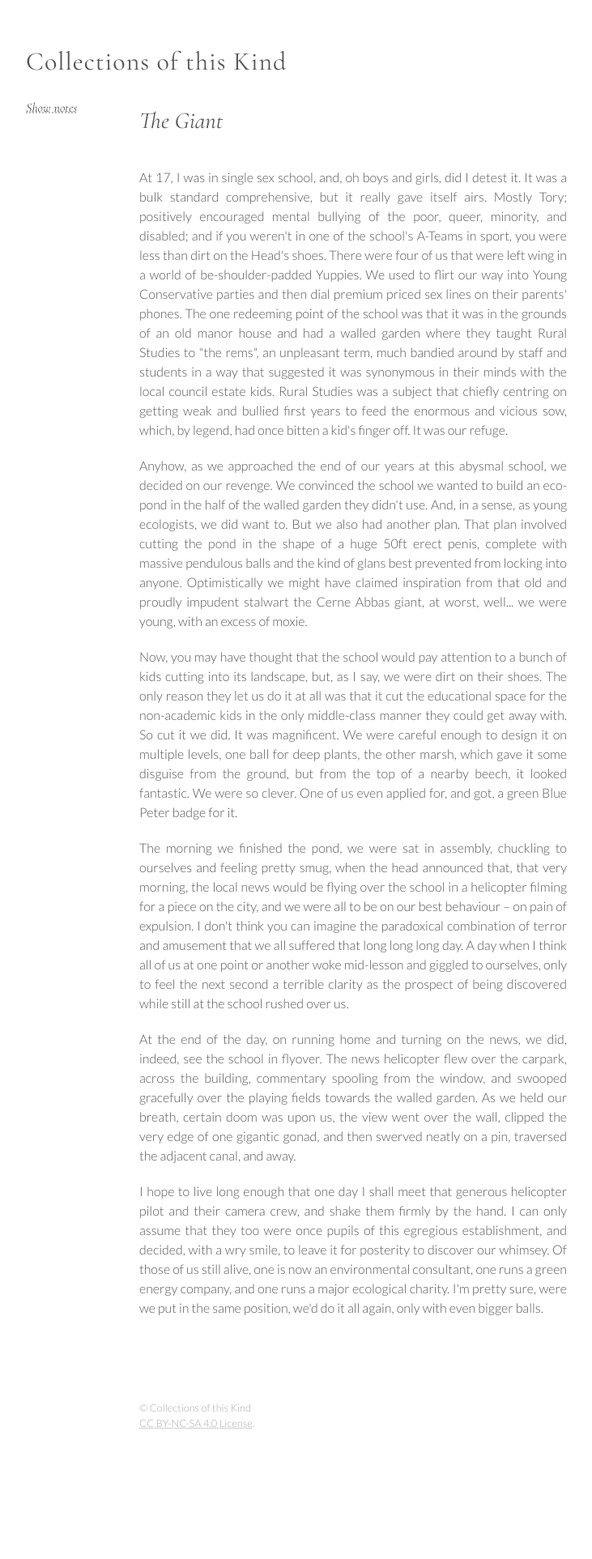
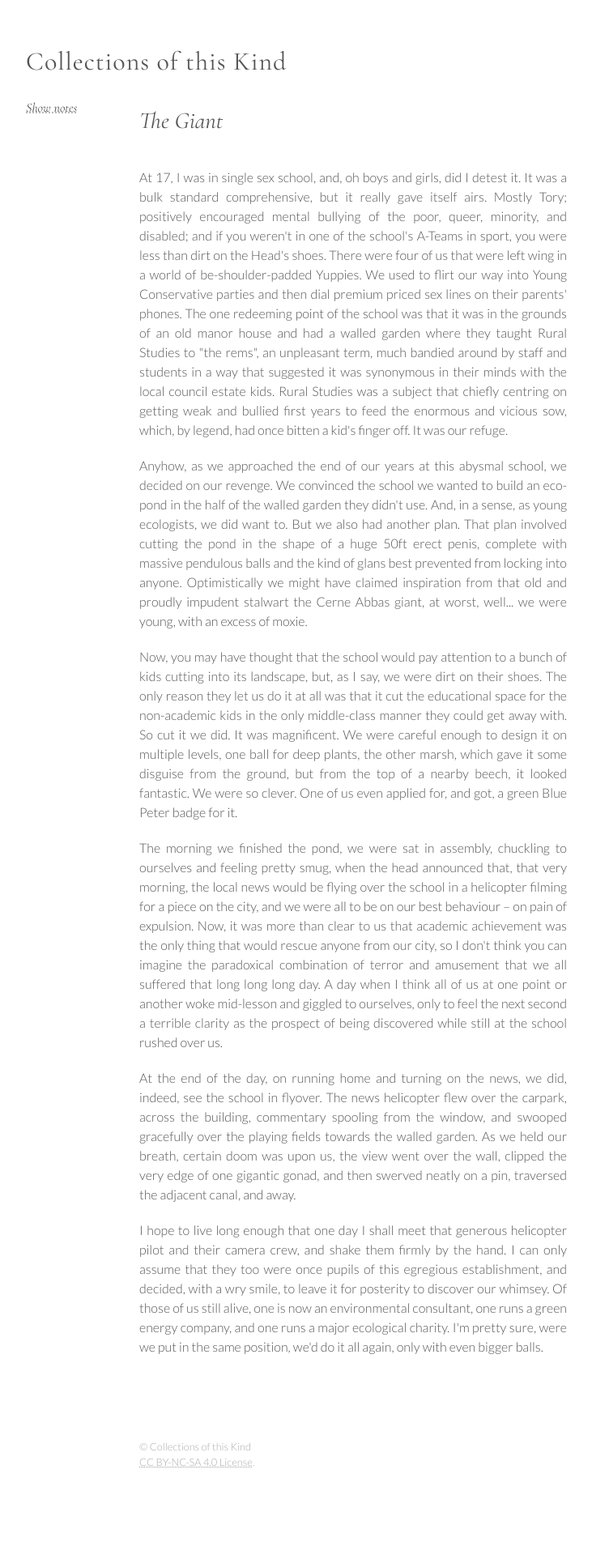
Before and after one commit to CollectionsOfThisKind/collectionsofthiskind.github.io, a Jekyll site: the page built from pages/diary/giant.html, in a window 1280 px wide. Shown: the whole page at 81% size, without its empty margins (78-809 px from the left). Built offline with Jekyll 4.4.1, drawn with Linux system fonts in a browser that asks for light colours; before the commit the page ends 1877 px from its top, so only the background shows below that.

Commit message:
Add files via upload

```diff
--- a/pages/diary/giant.html
+++ b/pages/diary/giant.html
@@ -40,7 +40,7 @@ which gave it some disguise from the ground, but from the top of a nearby beech,
 <p>
 The morning we finished the pond, we were sat in assembly, chuckling to ourselves and feeling pretty smug, when the head announced that, that very morning, the local news would be flying over the school in a
 helicopter filming for a piece on the city, and
-we were all to be on our best behaviour &ndash; on pain of expulsion. I don't think you can imagine the paradoxical combination of terror and amusement that we all suffered that long long long day. A day when I think all of us
+we were all to be on our best behaviour &ndash; on pain of expulsion. Now, it was more than clear to us that academic achievement was the only thing that would rescue anyone from our city, so I don't think you can imagine the paradoxical combination of terror and amusement that we all suffered that long long long day. A day when I think all of us
 at one point or another woke mid-lesson and giggled to ourselves, only to feel the next second a terrible clarity as the prospect of being discovered while still at the school rushed over us.
 </p>
 <p>
```
